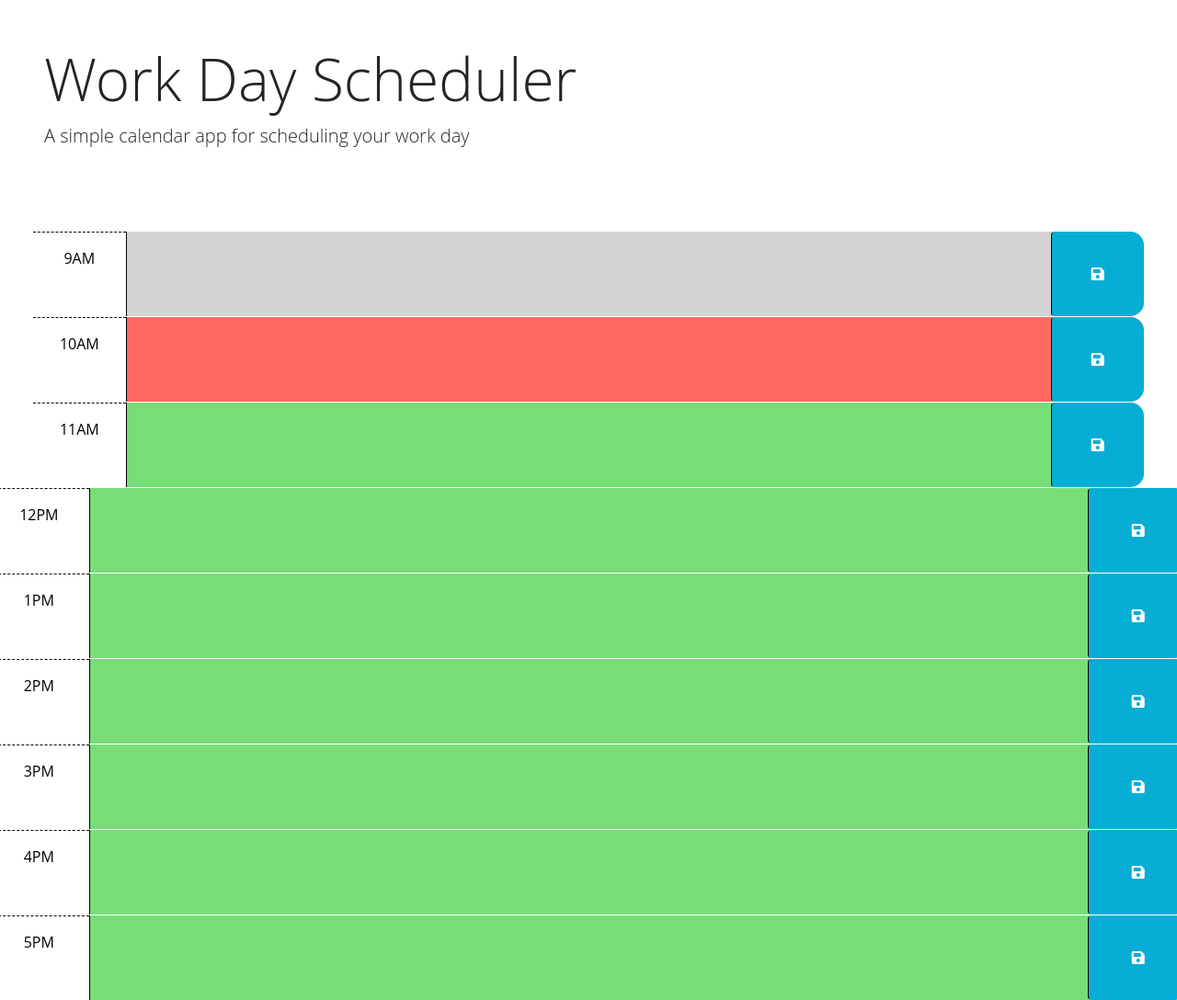
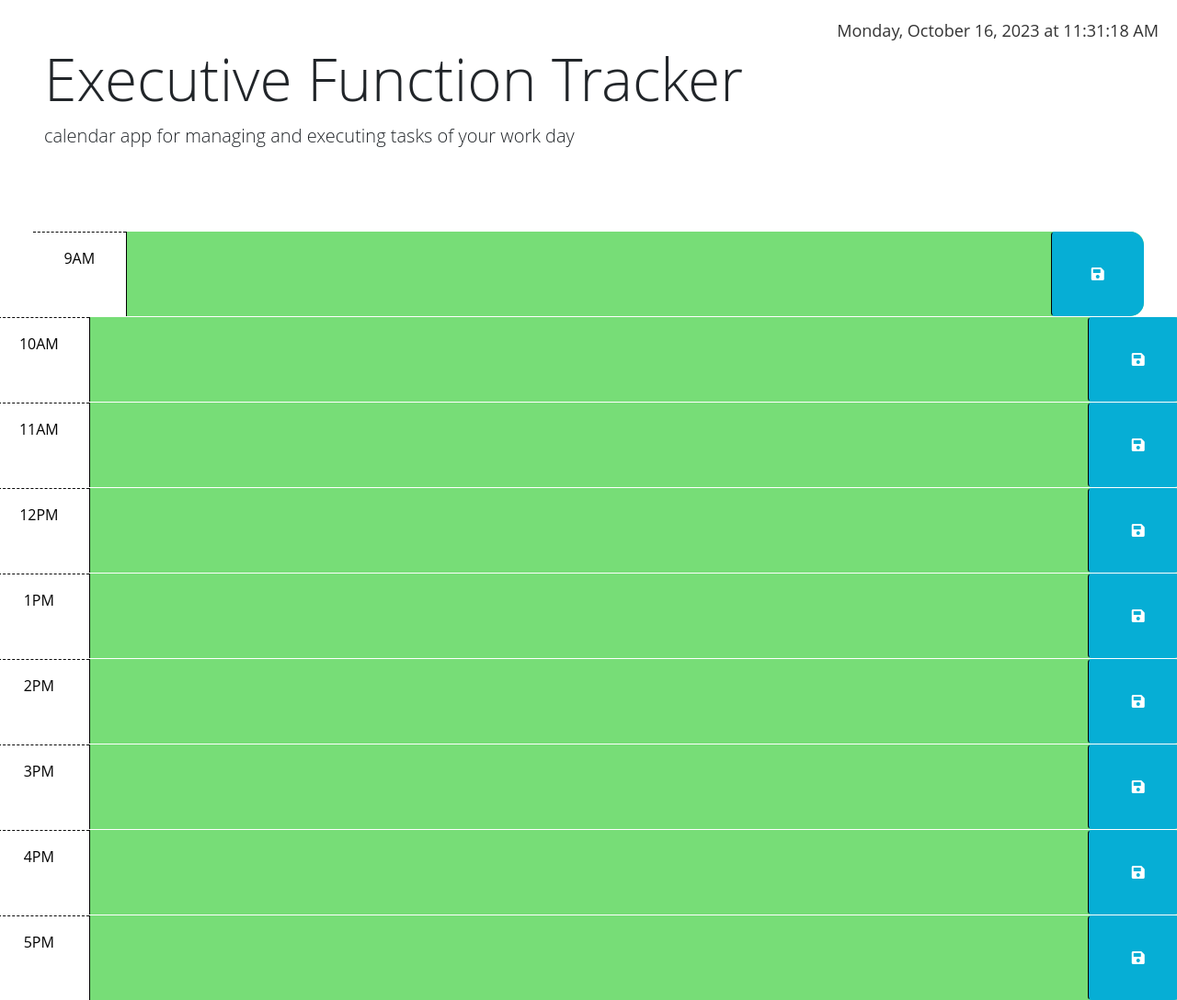
Before and after one commit to justusmcdougal317/Executive-Function-Tracker, a plain HTML site: page index.html in a window 1280 px wide. Shown: the whole page at 92% size. Drawn offline with nearby package versions, Linux system fonts and the light colour scheme.

Commit message:
date and time addition, work on number blocks

```diff
--- a/index.html
+++ b/index.html
@@ -2,8 +2,14 @@
 <html lang="en">
   <head>
     <meta charset="UTF-8" />
-    <meta name="viewport" content="width=device-width, initial-scale=1.0" />
-    <meta http-equiv="X-UA-Compatible" content="ie=edge" />
+    <meta
+      name="viewport"
+      content="width=device-width, initial-scale=1.0"
+    />
+    <meta
+      http-equiv="X-UA-Compatible"
+      content="ie=edge"
+    />
     <link
       href="https://cdn.jsdelivr.net/npm/bootstrap@5.1.3/dist/css/bootstrap.min.css"
       rel="stylesheet"
@@ -21,16 +27,33 @@
       rel="stylesheet"
     />
     <link rel="stylesheet" href="style.css" />
+    <style>
+      .date-time {
+        position: absolute;
+        top: 20px;
+        right: 20px;
+        font-size: 18px;
+        color: #333; /* You can adjust the color */
+      }
+    </style>
     <title>Work Day Scheduler</title>
   </head>
 
   <body>
     <header class="p-5 mb-4">
-      <h1 class="display-3">Work Day Scheduler</h1>
-      <p class="lead">A simple calendar app for scheduling your work day</p>
+      <h1 class="display-3">Executive Function Tracker</h1>
+      <p class="lead"
+        >calendar app for managing and executing tasks of your work
+        day</p
+      >
       <p id="currentDay" class="lead"></p>
     </header>
+
+    <!-- Add the date and time here -->
+    <div class="date-time">Date and Time</div>
+
     <div class="container-fluid px-5">
+      <!-- Rest of your content here -->
      <!-- Use class for "past", "present", and "future" to apply styles to the
         time-block divs accordingly. The javascript will need to do this by
         adding/removing these classes on each div by comparing the hour in the
@@ -41,25 +64,25 @@
         code is implemented.
         -->
 
-      <!-- Example of a past time block. The "past" class adds a gray background color. -->
-      <div id="hour-9" class="row time-block past">
+        <div id="hour-9" class="row time-block future">
           <div class="col-2 col-md-1 hour text-center py-3">9AM</div>
           <textarea class="col-8 col-md-10 description" rows="3"> </textarea>
           <button class="btn saveBtn col-2 col-md-1" aria-label="save">
             <i class="fas fa-save" aria-hidden="true"></i>
           </button>
         </div>
+      </div>
 
-      <!-- Example of a present time block. The "present" class adds a red background color. -->
-      <div id="hour-10" class="row time-block present">
+
+      <div id="hour-10" class="row time-block future">
           <div class="col-2 col-md-1 hour text-center py-3">10AM</div>
           <textarea class="col-8 col-md-10 description" rows="3"> </textarea>
           <button class="btn saveBtn col-2 col-md-1" aria-label="save">
             <i class="fas fa-save" aria-hidden="true"></i>
           </button>
         </div>
+      </div>
 
-      <!-- Example of a future time block. The "future" class adds a green background color. -->
       <div id="hour-11" class="row time-block future">
           <div class="col-2 col-md-1 hour text-center py-3">11AM</div>
           <textarea class="col-8 col-md-10 description" rows="3"> </textarea>
@@ -123,11 +146,29 @@
     </div>
   </div>
 
-    <script src="https://cdnjs.cloudflare.com/ajax/libs/jquery/3.2.1/jquery.min.js"></script>
-    <script src="https://cdn.jsdelivr.net/npm/dayjs@1.11.3/dayjs.min.js"
-    integrity="sha256-iu/zLUB+QgISXBLCW/mcDi/rnf4m4uEDO0wauy76x7U="
-    crossorigin="anonymous"></script>
+    <script>
+      function updateDateTime() {
+        const dateTimeElement = document.querySelector(".date-time");
+        const now = new Date();
+        const options = {
+          weekday: "long",
+          year: "numeric",
+          month: "long",
+          day: "numeric",
+          hour: "2-digit",
+          minute: "2-digit",
+          second: "2-digit",
+          hour12: true,
+        };
+        const dateTimeString = now.toLocaleDateString("en-US", options);
+        dateTimeElement.textContent = dateTimeString;
+      }
 
-    <script src="script.js"></script>
+      // Update the date and time every second
+      setInterval(updateDateTime, 1000);
+
+      // Call the function to set the initial date and time
+      updateDateTime();
+    </script>
   </body>
 </html>
```
Also changed, not shown: style.css (line endings or trailing spaces). Lines whose indentation alone changed are shown as unchanged.
